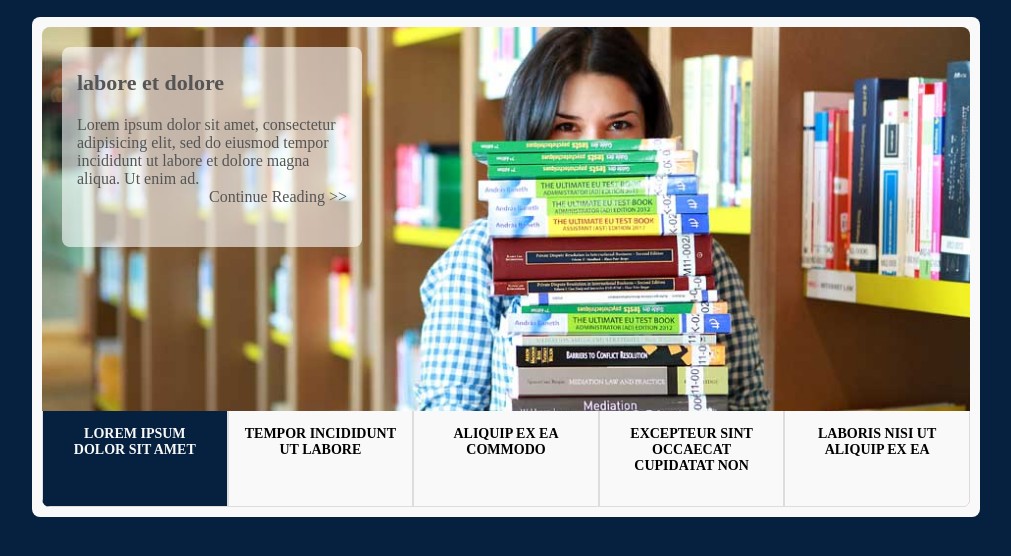
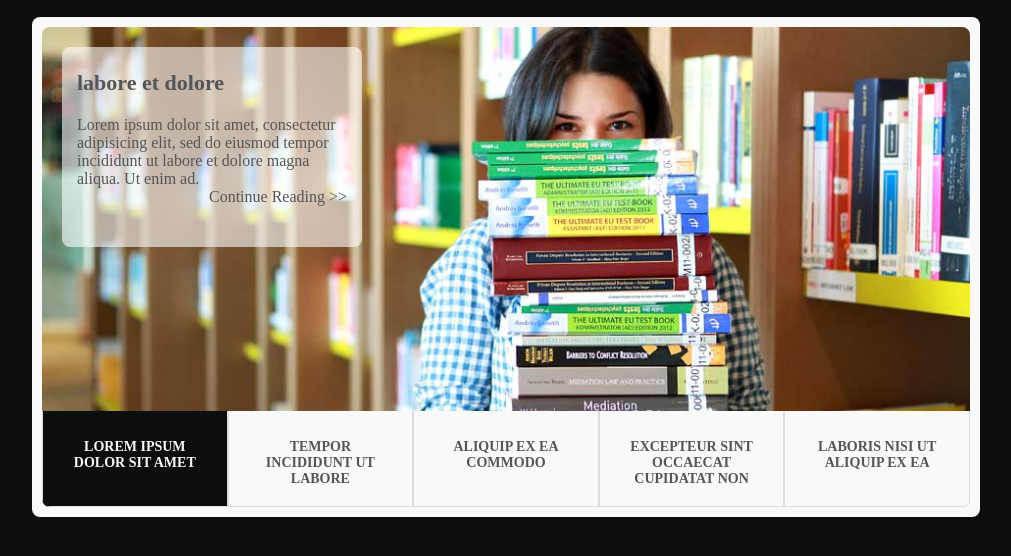
Before and after one commit to HassanAlhalabi/Academy, a plain HTML site: page index.html in a window 1280 px wide. Shown: the part 168-724 px from the top of the page, without its empty margins (134-1145 px from the left). Drawn offline with Linux system fonts and the light colour scheme.

Commit message:
Change background theme color

```diff
--- a/css/style.css
+++ b/css/style.css
@@ -13,7 +13,7 @@
 	-o-box-sizing: border-box;
 	-ms-box-sizing: border-box;
 }
-body { background-color: #06213F;color: #FFF; }
+body { background-color: #0c0d0f;color: #FFF; }
 
 a { text-decoration: none;color: #000; }
 a:hover,
@@ -208,7 +208,8 @@ section.gallery .gallery_container .img_holder {
 	height: 100%;
 	background-image: url("../img/g1.jpg");
 	background-size: cover;
-	background-position: center; }
+	background-position: center;
+	transition: 1s; }
 section.gallery .gallery_container .img_links_holder {
 	position: absolute;
 	bottom: 0px;
@@ -221,16 +222,16 @@ section.gallery .img_links_holder .img_link {
 	border-top: none;
 	width: calc(100% / 5);
 	height: 100%;
-	padding: 15px;
+	padding: 28px;
 	text-align: center;
 	text-transform: uppercase;
 	font-size:14px;
 	font-weight: 700;
-	transition: 1s; }
+	transition: 1s;
+	color: #555; }
 section.gallery .img_links_holder .img_link:hover,
 section.gallery .img_links_holder .active {
-	color: #F9F9F9;
-	background-color: #06213F;
+	background-color: #0c0d0f;
 	cursor: pointer;
 	color: #F9F9F9 !important; }
 section.gallery .description {
--- a/index.html
+++ b/index.html
@@ -127,6 +127,18 @@
 	<!-- ************ End gallery section ************ -->
 	<!-- ############################################# -->
 
+	<!-- ############################################# -->
+	<!-- ************* Start Main section ************ -->
+	<!-- ############################################# -->
+	<main>
+		<div class="container">
+
+		</div>
+	</main>
+	<!-- ############################################# -->
+	<!-- ************** End Main section ************* -->
+	<!-- ############################################# -->
+
 	<script src="js/jquery-3.3.1.min.js"></script>
 	<script src="js/main.js"></script>
 </body>
--- a/js/main.js
+++ b/js/main.js
@@ -58,7 +58,7 @@ $(document).ready(function(){
 		++i;
 		if ( i == $('.img_link').length+1) { i = 1; }
 
-	},5000);
+	},6000);
 
 
 
```
Also changed, not shown: 1 other file.
